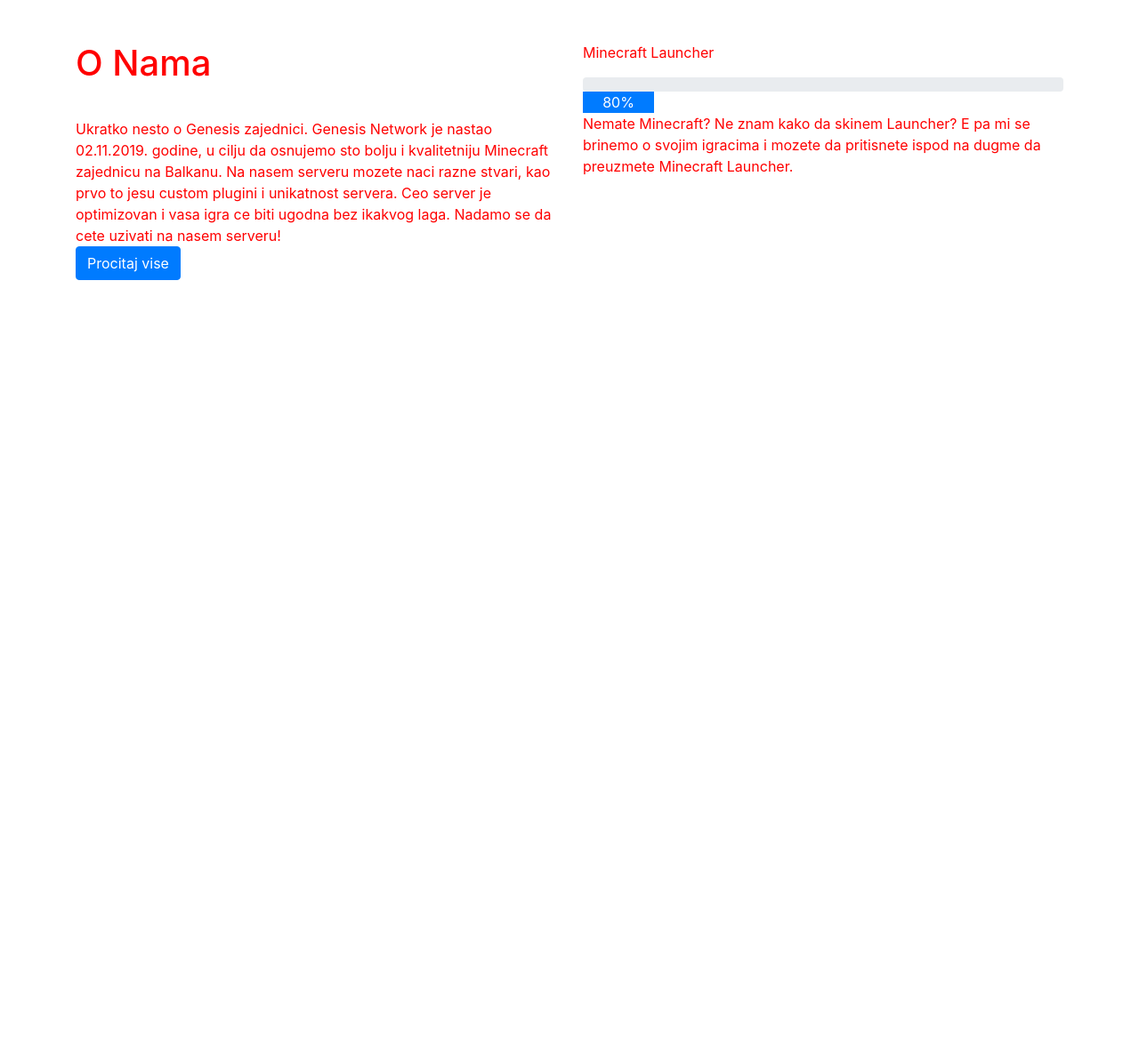
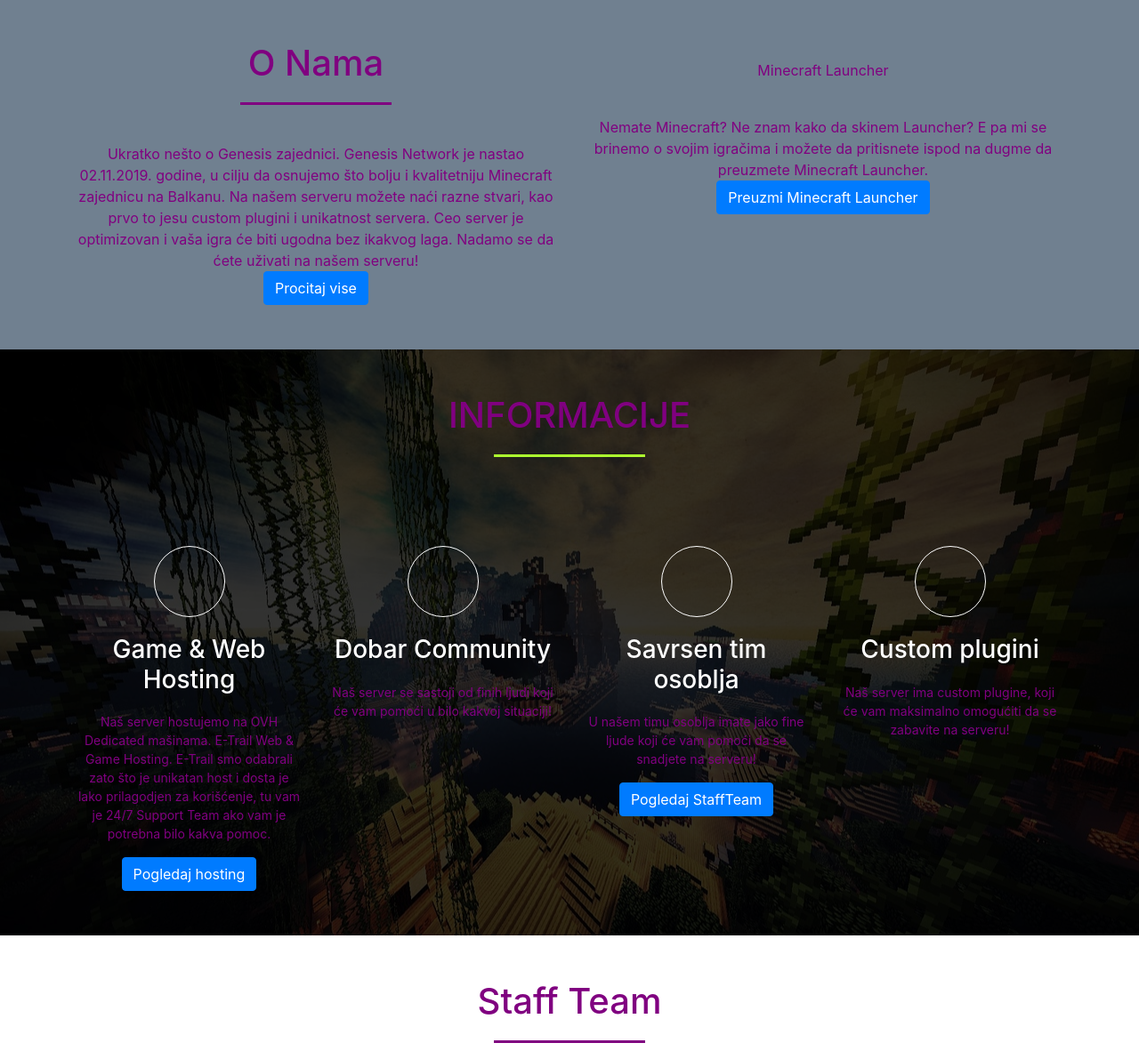
Before and after one commit to Sparox123/GenesisNetwork, a plain HTML site: page index.html in a window 1280 px wide. Shown: the part 767-1958 px from the top of the page at 89% size. Before the commit the page ends 1132 px from the top, so only its background shows below. Drawn offline with nearby package versions, Linux system fonts and the light colour scheme.

Commit message:
Add files via upload

```diff
--- a/index.html
+++ b/index.html
@@ -21,22 +21,25 @@
             <div class="collapse navbar-collapse" id="navbarNav">
                 <ul class="navbar-nav ml-auto">
                     <li class="nav-item">
-                        <a class="nav-link" href="#">Pocetna</a>
+                        <a class="nav-link" href="index.html">Pocetna</a>
                     </li>
                     <li class="nav-item">
-                        <a class="nav-link" href="#">StaffTeam</a>
+                        <a class="nav-link" href="staffteam.html">StaffTeam</a>
+                    </li>
+                    <li class="nav-item">
+                        <a class="nav-link" href="https://store.genesisnetwork.info">Store</a>
+                    </li>
+                    <li class="nav-item">
+                        <a class="nav-link" href="kontakt.html">Kontakt</a>
+                    </li>
+                    <li class="nav-item">
+                        <a class="nav-link" href="login.html">Login</a>
                     </li>
                     <li class="nav-item">
                         <a class="nav-link" href="#">Hosting</a>
                     </li>
                     <li class="nav-item">
-                        <a class="nav-link" href="#">Store</a>
-                    </li>
-                    <li class="nav-item">
                         <a class="nav-link" href="#">Forum</a>
-                    </li>
-                    <li class="nav-item">
-                        <a class="nav-link" href="#">Kontakt</a>
                     </li>
                 </ul>
             </div>
@@ -54,29 +57,25 @@
                 <div class="carousel-item active">
                     <img src="img/slika.jpg" class="d-block img-fluid" alt="...">
                     <div class="carousel-caption">
-                        <h5>Balkanski minecraft server</h5>
-                    </div>
-                </div>
-                <div class="carousel-item">
-                    <img src="img/slika1.jpg" class="d-block img-fluid" alt="...">
-                    <div class="carousel-caption">
-                        <h5>Unikatni plugini</h5>
+                        <h5>Genesis Network</h5>
+                        <p>Balkanski minecraft server</p>
                     </div>
                 </div>
                 <div class="carousel-item">
                     <img src="img/slika2.jpg" class="d-block img-fluid" alt="...">
                     <div class="carousel-caption">
-                        <h5>Sve na jednom mestu za igru</h5>
+                        <h5>Unikatni plugini</h5>
                     </div>
+                </div>
                 </div>
             </div>
             <a class="carousel-control-prev" href="#headerSlider" role="button" data-slide="prev">
                 <span class="carousel-control-prev-icon" aria-hidden="true"></span>
-                <span class="sr-only">Previous</span>
+                <span class="sr-only">Prethodna</span>
             </a>
             <a class="carousel-control-next" href="#headerSlider" role="button" data-slide="next">
                 <span class="carousel-control-next-icon" aria-hidden="true"></span>
-                <span class="sr-only">Next</span>
+                <span class="sr-only">Sledeca</span>
             </a>
         </div>
     </div>
@@ -87,19 +86,67 @@
                 <div class="col-md-6">
                     <h1>O Nama</h1>
                     <div class="about-content">
-                        Ukratko nesto o Genesis zajednici. Genesis Network je nastao 02.11.2019. godine, u cilju da osnujemo sto bolju i kvalitetniju Minecraft zajednicu na Balkanu. Na nasem serveru mozete naci razne stvari, kao prvo to jesu custom plugini i unikatnost servera. Ceo server je optimizovan i vasa igra ce biti ugodna bez ikakvog laga. Nadamo se da cete uzivati na nasem serveru!
+                        Ukratko nešto o Genesis zajednici. Genesis Network je nastao 02.11.2019. godine, u cilju da osnujemo što bolju i kvalitetniju Minecraft zajednicu na Balkanu. Na našem serveru možete naći razne stvari, kao prvo to jesu custom plugini i unikatnost servera. Ceo server je optimizovan i vaša igra će biti ugodna bez ikakvog laga. Nadamo se da ćete uživati na našem serveru!
                     </div>
                     <button type="button" class="btn btn-primary">Procitaj vise</button>
                 </div>
                 <div class="col-md-6">
                     <p>Minecraft Launcher</p>
-                    <div class="progress"></div>
-                    <div class="progress-bar" style="width: 80px">80%</div>
                     <div class="content">
-                        Nemate Minecraft? Ne znam kako da skinem Launcher? E pa mi se brinemo o svojim igracima i mozete da pritisnete ispod na dugme da preuzmete Minecraft Launcher.
+                        Nemate Minecraft? Ne znam kako da skinem Launcher? E pa mi se brinemo o svojim igračima i možete da pritisnete ispod na dugme da preuzmete Minecraft Launcher.
                     </div>
+                    <div type="button" class="btn btn-primary">Preuzmi Minecraft Launcher</button></div>
                 </div>
             </div>
+        </div>
+    </section>
+    <!----------Services-------->
+    <section id="services">
+        <div class="container">
+            <h1>INFORMACIJE</h1>
+            <div class="row services">
+            <div class="col-md-3 text-center">
+                <div class="icon">
+                    <i class="fas fa-desktop"></i>
+                </div>
+                <h3>Game & Web Hosting</h3>
+                <p>
+                    Naš server hostujemo na OVH Dedicated mašinama. E-Trail Web & Game Hosting. E-Trail smo odabrali zato što je unikatan host i dosta je lako prilagodjen za korišćenje, tu vam je 24/7 Support Team ako vam je potrebna bilo kakva pomoc.
+                </p>
+                <div type="button" class="btn btn-primary">Pogledaj hosting</button></div>
+            </div>
+            <div class="col-md-3 text-center">
+                <div class="icon">
+                    <i class="fas fa-user-friends"></i>
+                </div>
+                <h3>Dobar Community</h3>
+                <p>
+                    Naš server se sastoji od finih ljudi koji će vam pomoći u bilo kakvoj situaciji!
+                </p>
+            </div>
+            <div class="col-md-3 text-center">
+                <div class="icon">
+                    <i class="fas fa-user-friends"></i>
+                </div>
+                <h3>Savrsen tim osoblja</h3>
+                <p>
+                    U našem timu osoblja imate jako fine ljude koji će vam pomoći da se snadjete na serveru!
+                </p>
+                <div type="button" class="btn btn-primary">Pogledaj StaffTeam</button></div>
+            </div>
+            <div class="col-md-3 text-center">
+                <div class="icon">
+                    <i class="fas fa-code-branch"></i>
+                </div>
+                <h3>Custom plugini</h3>
+                <p class="font-weight-normal">Naš server ima custom plugine, koji će vam maksimalno omogućiti da se zabavite na serveru!</p>
+            </div>
+        </div>
+    </section>
+    <!--------------Team Members-------------->
+    <section id="team">
+        <div class="container">
+            <h1>Staff Team</h1>
         </div>
     </section>
 </body>
--- a/style.css
+++ b/style.css
@@ -25,7 +25,7 @@
 }
 
 .navbar {
-    background: darkgray;
+    background-color: lightyellow;
 }
 .navbar-toggler
 {
@@ -58,14 +58,107 @@
 {
     padding-top: 50px;
     padding-bottom: 50px;
-    color: red;
+    color: purple;
+    text-align: center;
+    background-color: slategray;
+}
+#about p
+{
+    padding-top: 10px;
+    padding-bottom: 20px;
+    color: purple;
+    margin-top: 10px;
+    margin-bottom: 20px;
+    text-align: center;
+}
+.about-pcontent
+{
+    padding-top: 20px;
 }
 #about btn
 {
-    margin-top: 20px;
-    margin-bottom: 30px;
+    margin-top: 30px;
+    margin-bottom: 50px;
+    padding-bottom: 20px;
 }
 .about-content
 {
-    padding-top: 30px;
+    padding-top: 20px;
 }
+.about-content
+{
+    color: purple;
+}
+/*-----------Services-------------*/
+#services
+{
+    background-image: linear-gradient(rgba(0,0,0,0.8),rgba(0,0,0,0.8)),url(img/slika1.jpg);
+    background-size: cover;
+    background-position: center;
+    color: white !important;
+    background-attachment: fixed;
+    padding-top: 50px;
+    padding-bottom: 50px;
+}
+#services h1
+{
+    text-align: center;
+    color: purple  !important;
+    padding-bottom: 10px;
+}
+#services h1::after
+{
+    content: '';
+    background: greenyellow;
+    display: block;
+    height: 3px;
+    width: 170px;
+    margin: 20px auto 30px;
+}
+.services
+{
+    margin-top: 40px;
+}
+.icon
+{
+    font-size: 40px;
+    margin: 20px auto;
+    padding: 20px;
+    height: 80px;
+    width: 80px;
+    border: 1px solid #fff;
+    border-radius: 50%;
+}
+#services p
+{
+    font-size: 14px;
+    margin-top: 20px;
+    color: purple
+}
+.services .col-md-3:hover{
+    background: green;
+    cursor: pointer;
+    transition: 0.7s;
+}
+/*------------Team Members-------------*/
+#team
+{
+    padding-top: 50px;
+    padding-bottom: 50px;
+    color: purple;
+}
+h1
+{
+    text-align: center;
+    color: purple !important;
+    padding-bottom: 10px;
+}
+h1::after
+{
+    content: '';
+    background: purple;
+    display: block;
+    height: 3px;
+    width: 170px;
+    margin: 20px auto 5px;
+}
```
Also changed, not shown: login.html (added, +64 -0 lines).
